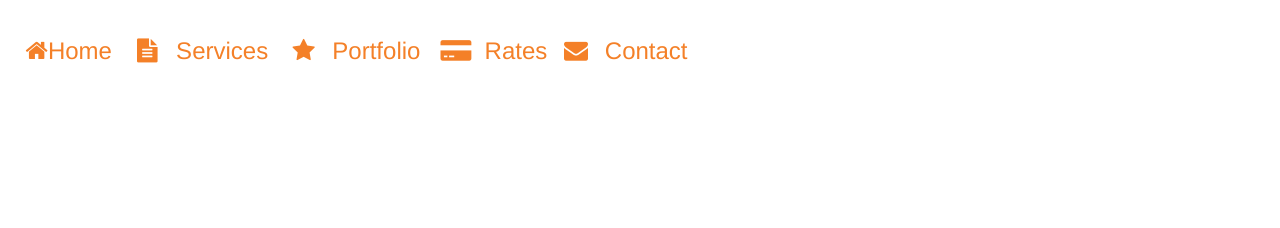
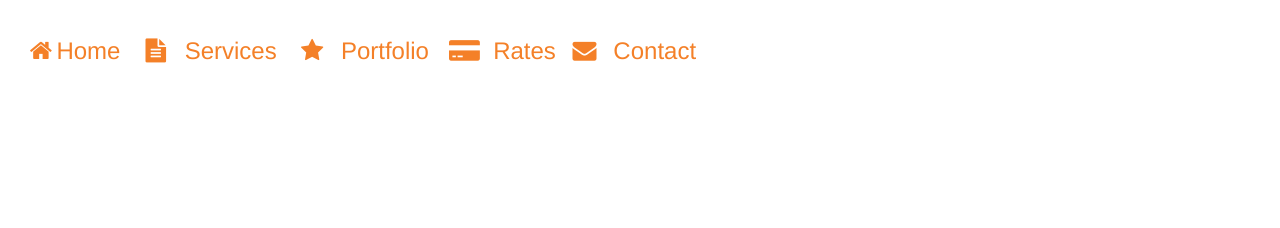
Before and after one commit to kaiewiggins/businesswriting, a Jekyll site: the page built from index.html, in a window 1280 px wide. Shown: the top 228 px of the page. Built offline with Jekyll 4.4.1, drawn with Linux system fonts in a browser that asks for light colours; nearby versions of some CDN libraries.

Commit message:
Update default.html
expand home icon size?

```diff
--- a/_layouts/default.html
+++ b/_layouts/default.html
@@ -18,7 +18,7 @@
 <body><!--floating menu bar-->
 			<div class="container-fluid" style="width: 103%; margin: 0% -1.5%; background-color: rgba(255,255,255,0.9); padding: 10%;">
 		<div style="position: fixed; top: 2%; left: 2%; z-index: 1;">
-<h3><a href="#" style="color: #f48028;"><i class="fa fa-home" padding: 10%;"></i>Home</a> &nbsp; <a href="#aboutservices" style="color: #f48028;"><i class="fa fa-file-text fa-fw" padding: 10%;"></i>&nbsp; Services</a> &nbsp; <a href="#portfolioprojects" style="color: #f48028;"><i class="fa fa-star fa-fw" padding: 10%;"></i>&nbsp; Portfolio</a> &nbsp; <a href="#quoterates" style="color: #f48028;"><i class="fa fa-credit-card-alt fa-fw" padding: 10%;"></i>&nbsp; Rates</a> &nbsp;<a href="#contactme" style="color: #f48028;"><i class="fa fa-envelope fa-fw" padding: 10%;"></i>&nbsp; Contact</a></h3>
+<h3><a href="#" style="color: #f48028;"><i class="fa fa-home fa-fw" padding: 10%;"></i>Home</a> &nbsp; <a href="#aboutservices" style="color: #f48028;"><i class="fa fa-file-text fa-fw" padding: 10%;"></i>&nbsp; Services</a> &nbsp; <a href="#portfolioprojects" style="color: #f48028;"><i class="fa fa-star fa-fw" padding: 10%;"></i>&nbsp; Portfolio</a> &nbsp; <a href="#quoterates" style="color: #f48028;"><i class="fa fa-credit-card-alt fa-fw" padding: 10%;"></i>&nbsp; Rates</a> &nbsp;<a href="#contactme" style="color: #f48028;"><i class="fa fa-envelope fa-fw" padding: 10%;"></i>&nbsp; Contact</a></h3>
 		</div><!--end fixed-->
 	</div>
     {{content}}<!--all unique page content-->
```
